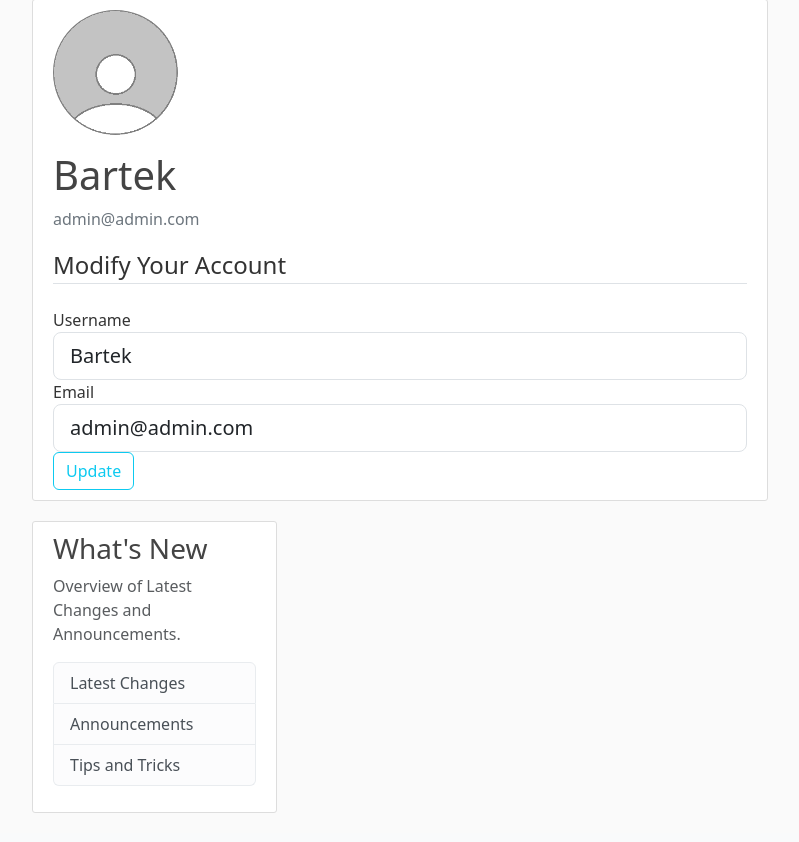
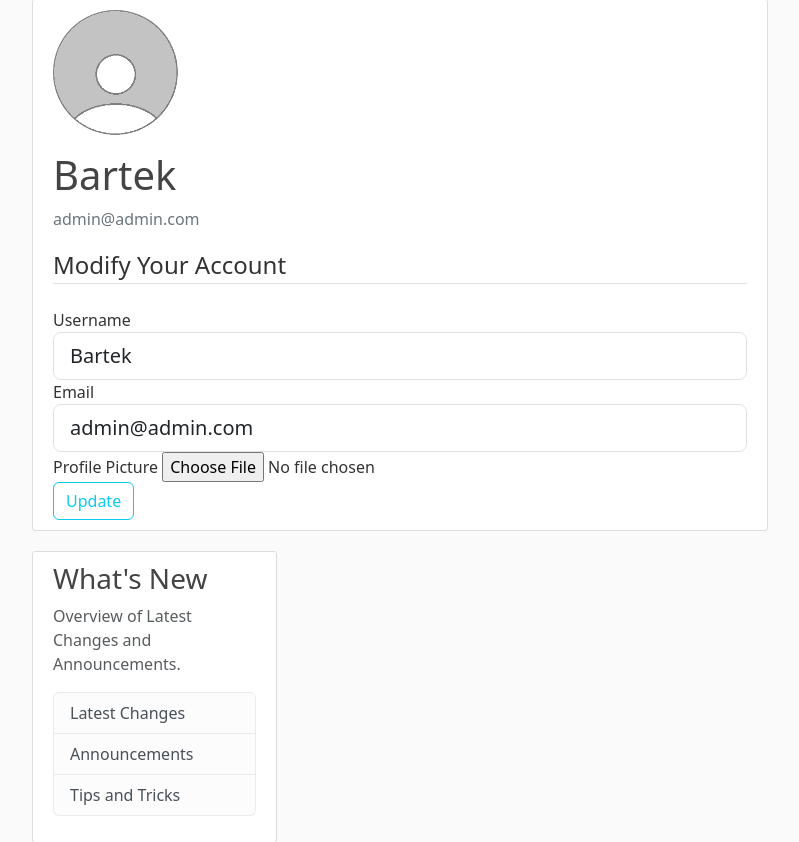
Before and after one commit to bart3br/Invoice-Manager, a Flask app: page /account in a window 1280 px wide. Shown: the part 81-923 px from the top of the page, without its empty margins (50-849 px from the left). Before the commit the page ends 894 px from the top, so only its background shows below. Run offline with Flask 3, Linux system fonts and the light colour scheme; a user stored in the database is signed in; parts of the project's set-up code (start-up, migrations or seed data) failed here and were passed over; some libraries are stand-ins or nearby versions.

Commit message:
adding profile pictures to user accounts

```diff
--- a/application/forms.py
+++ b/application/forms.py
@@ -1,4 +1,5 @@
 from flask_wtf import FlaskForm
+from flask_wtf.file import FileField, FileAllowed
 from flask_login import current_user
 from wtforms import StringField, PasswordField, SubmitField, BooleanField, ValidationError
 from wtforms.validators import DataRequired, Email, Length, EqualTo, email_validator
@@ -38,6 +39,7 @@ class UpdateAccountForm(FlaskForm):
     #creating a form for updating user account
     username = StringField('Username', validators=[DataRequired(), Length(min=2, max=25)])
     email = StringField('Email', validators=[DataRequired(), Email()])
+    picture = FileField('Profile Picture', validators=[FileAllowed(['jpg', 'png'])])
     submit = SubmitField('Update')
 
     def validate_username(self, username):
--- a/application/routes.py
+++ b/application/routes.py
@@ -3,6 +3,9 @@ from application import app, db, bcrypt
 from application.models import User, Invoice, Entry
 from application.forms import RegistrationForm, LoginForm, UpdateAccountForm
 from flask_login import login_user, current_user, logout_user, login_required
+import secrets
+import os
+from PIL import Image
 
 invoices = [
     {
@@ -76,11 +79,24 @@ def logout():
     logout_user()
     return redirect(url_for('home'))
 
+def save_new_picture(form_picture):
+    #randomizing the name of the picture so it doesn't collide with other pictures in pictures folder
+    random_hex = secrets.token_hex(12)
+    _, f_ext = os.path.splitext(form_picture.filename)
+    picture_fn = random_hex + f_ext
+    picture_path = os.path.join(app.root_path,'static/pictures', picture_fn)
+
+    form_picture.save(picture_path)
+    return picture_fn
+
 @app.route('/account', methods=['GET', 'POST'])
 @login_required
 def account():
     form = UpdateAccountForm()
     if form.validate_on_submit():
+        if form.picture.data:
+            picture_file = save_new_picture(form.picture.data)
+            current_user.image_file = picture_file
         current_user.username = form.username.data
         current_user.email = form.email.data
         db.session.commit()
--- a/application/templates/account.html
+++ b/application/templates/account.html
@@ -8,7 +8,7 @@
                 <p class="text-secondary">{{ current_user.email }}</p>
             </div>
         </div>
-            <form method="POST" action="">
+            <form method="POST" action="" enctype="multipart/form-data">
                 {{ form.hidden_tag() }}
                 <fieldset class="form-group">
                     <legend class="border-bottom mb-4">Modify Your Account</legend>
@@ -41,6 +41,15 @@
                             {{ form.email(class="form-control form-control-lg") }}
                         {% endif %}
                     </div>
+                    <div class="form-group">
+                        {{ form.picture.label() }}
+                        {{ form.picture(class="form-control-file") }}
+                        {% if form.picture.errors %}
+                            {% for error in form.picture.errors %}
+                                <span class="text-danger">{{ error }}</span></br>
+                            {% endfor %}
+                        {% endif %}
+                    </div>
                 </fieldset>
                 <div class="form-group">
                     {{ form.submit(class="btn btn-outline-info") }}
```
Also changed, not shown: application/static/pictures/18395e0d78cec1d66970e281.png (added), application/static/pictures/46c891c3e5ea59aff6214644.png (added), application/static/pictures/5d194301bad2e07ff30df3c1.png (added), application/static/pictures/61e1fc38a63448a4708ffcce.png (added), instance/site.db.
